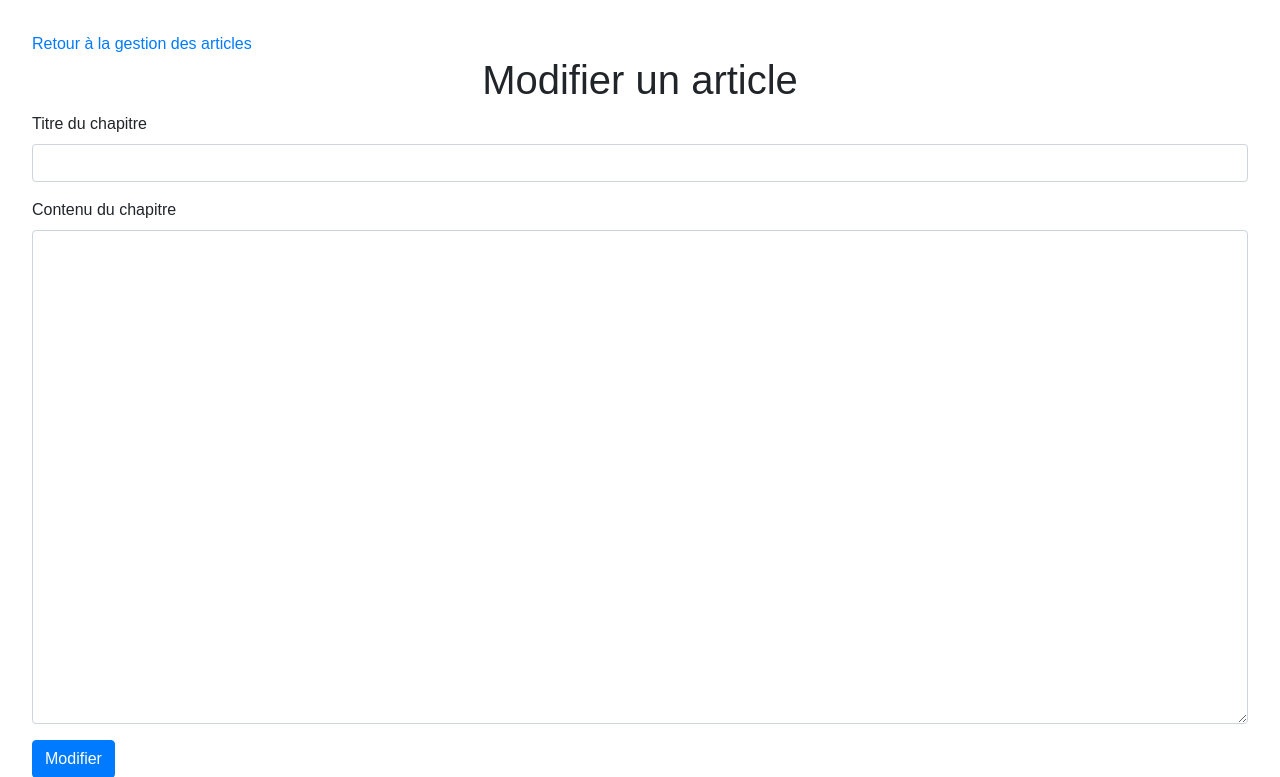
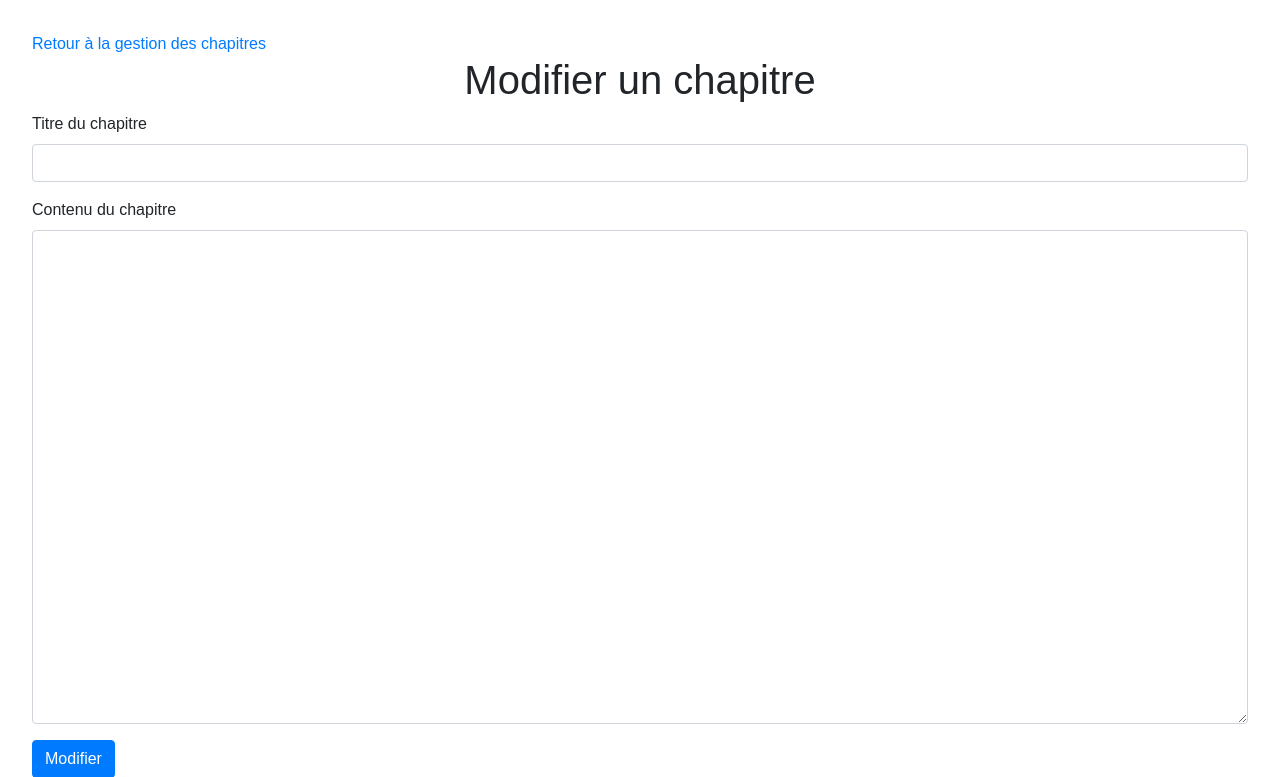
Before and after one commit to stph-phm/BlogEcrivain, a PHP site: template view/Admin/editArticleView.php in a window 1280 px wide. Shown: the part 56-833 px from the top of the page. Run offline with PHP 8.4, Linux system fonts and the light colour scheme; the template is opened without the code that fills it, so the values that code supplies are empty; a stand-in replaces the project's code that opens the database connection; some libraries are stand-ins or nearby versions.

Commit message:
change article to chapter

```diff
--- a/view/Admin/createArticleView.php
+++ b/view/Admin/createArticleView.php
@@ -1,8 +1,8 @@
-<?php $title = "Création d'un article";  ?>
+<?php $title = "Création d'un chapitre";  ?>
 <?php ob_start(); ?>
 
 <div class="global dashboard ">
-    <h1 class=" addArticleHeader text-center">Création d'un article </h1>
+    <h1 class=" addArticleHeader text-center">Création d'un chapitre </h1>
 
     <div class="form-newArticle">
         <form class="newArticle" action="" method="post">
--- a/view/Admin/editArticleView.php
+++ b/view/Admin/editArticleView.php
@@ -2,9 +2,9 @@
 <?php ob_start(); ?>
 
 <div class="global editArtcleGlobale ">
-    <a href="index.php?action=manageArticle"> Retour à la gestion des articles</a>
+    <a href="index.php?action=manageArticle"> Retour à la gestion des chapitres</a>
 
-    <h1 class="text-center">Modifier un article </h1>
+    <h1 class="text-center">Modifier un chapitre </h1>
 
     <form action="index.php?action=edit&amp;id= <?= $article['id'] ?>" method="post">
         <div class="form-group">
--- a/view/Admin/listArticlesView.php
+++ b/view/Admin/listArticlesView.php
@@ -3,7 +3,7 @@
 
 <div class="global manage_article ">
 
-    <h1 class="text-center gestionArticle">Gestion des articles </h1>
+    <h1 class="text-center gestionArticle">Gestion des chapitres </h1>
 
     <table class="manageArticle table">
         <thead class=" table thead-dark">
```
